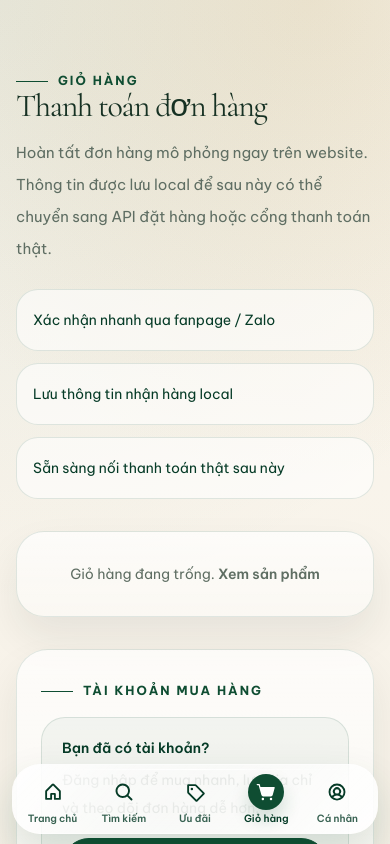
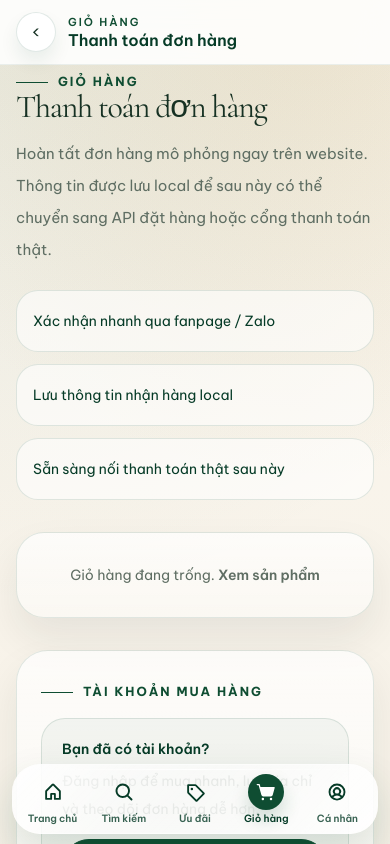
Before and after one commit to thanhtrang16490/trahoaphuc.com, a Next.js app: page /gio-hang in a window 390 px wide. Shown: the top 844 px of the page. Built offline with nearby package versions, Linux system fonts and the light colour scheme.

Commit message:
Add mobile cart back header

```diff
--- a/app/gio-hang/page.tsx
+++ b/app/gio-hang/page.tsx
@@ -96,7 +96,26 @@ export default function CartPage() {
   };
 
   return (
-    <main className="section pt-10 md:pt-14 pb-[calc(env(safe-area-inset-bottom)+96px)] md:pb-24">
+    <main className="section !pt-0 md:pt-14 pb-[calc(env(safe-area-inset-bottom)+96px)] md:pb-24">
+      <div className="container">
+        <div className="md:hidden">
+          <div className="-mx-4 sticky top-0 z-40 border-b border-[rgba(15,77,50,0.08)] bg-[rgba(255,255,255,0.92)]/95 px-4 py-3 backdrop-blur-xl">
+            <div className="flex items-center gap-3">
+              <Link
+                href="/"
+                className="flex h-10 w-10 items-center justify-center rounded-full border border-[rgba(15,77,50,0.12)] bg-white text-[var(--green-dark)] shadow-[0_10px_18px_rgba(15,77,50,0.08)]"
+                aria-label="Quay lại trang chủ"
+              >
+                <span className="text-[18px] leading-none">‹</span>
+              </Link>
+              <div className="min-w-0">
+                <div className="text-[11px] font-semibold uppercase tracking-[0.18em] text-[var(--green)]">Giỏ hàng</div>
+                <div className="truncate text-[16px] font-semibold leading-tight text-[var(--green-dark)]">Thanh toán đơn hàng</div>
+              </div>
+            </div>
+          </div>
+        </div>
+      </div>
       <div className="container grid gap-8 lg:grid-cols-[1.08fr_0.92fr]">
         <section>
           <div className="eyebrow text-[11px] md:text-xs">
```
